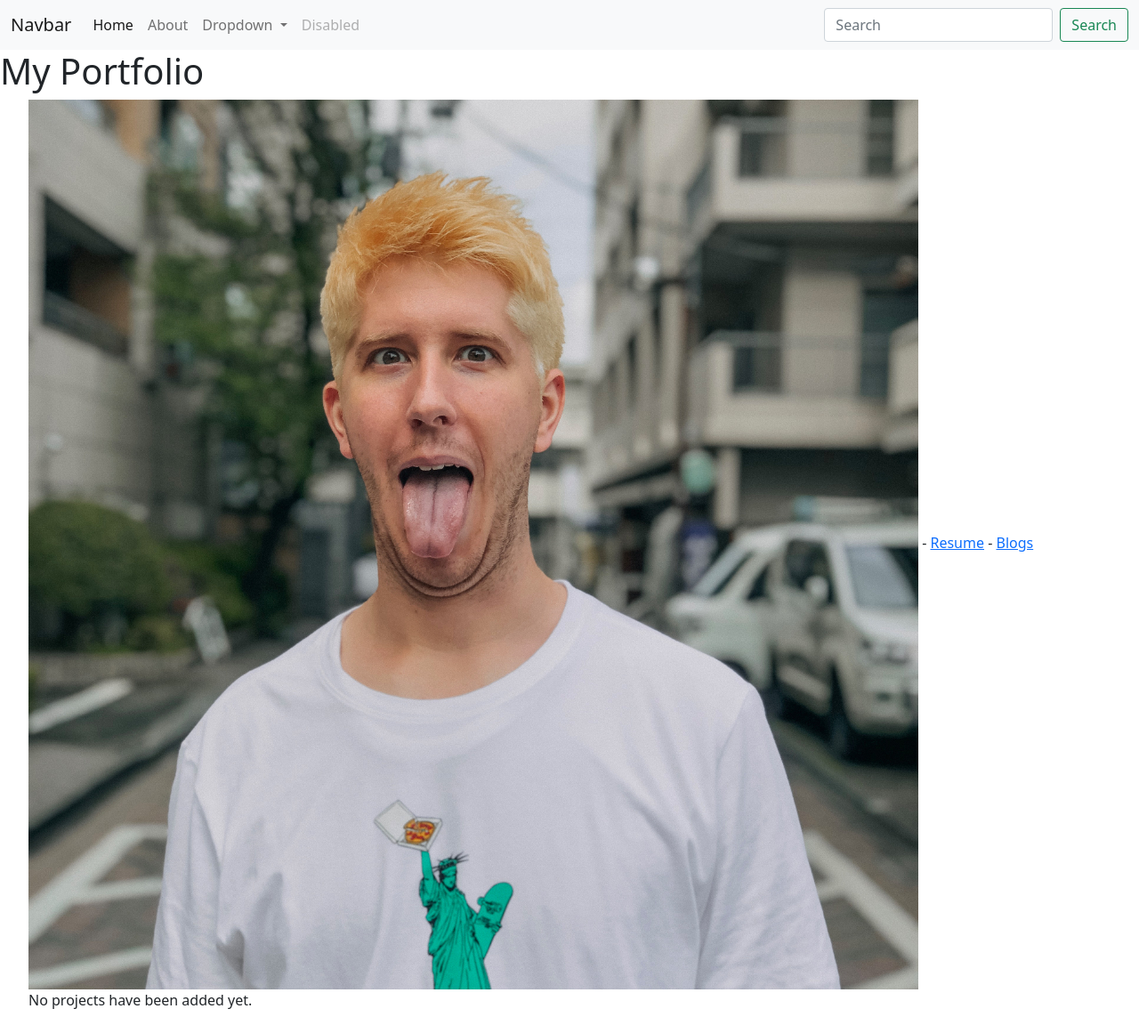
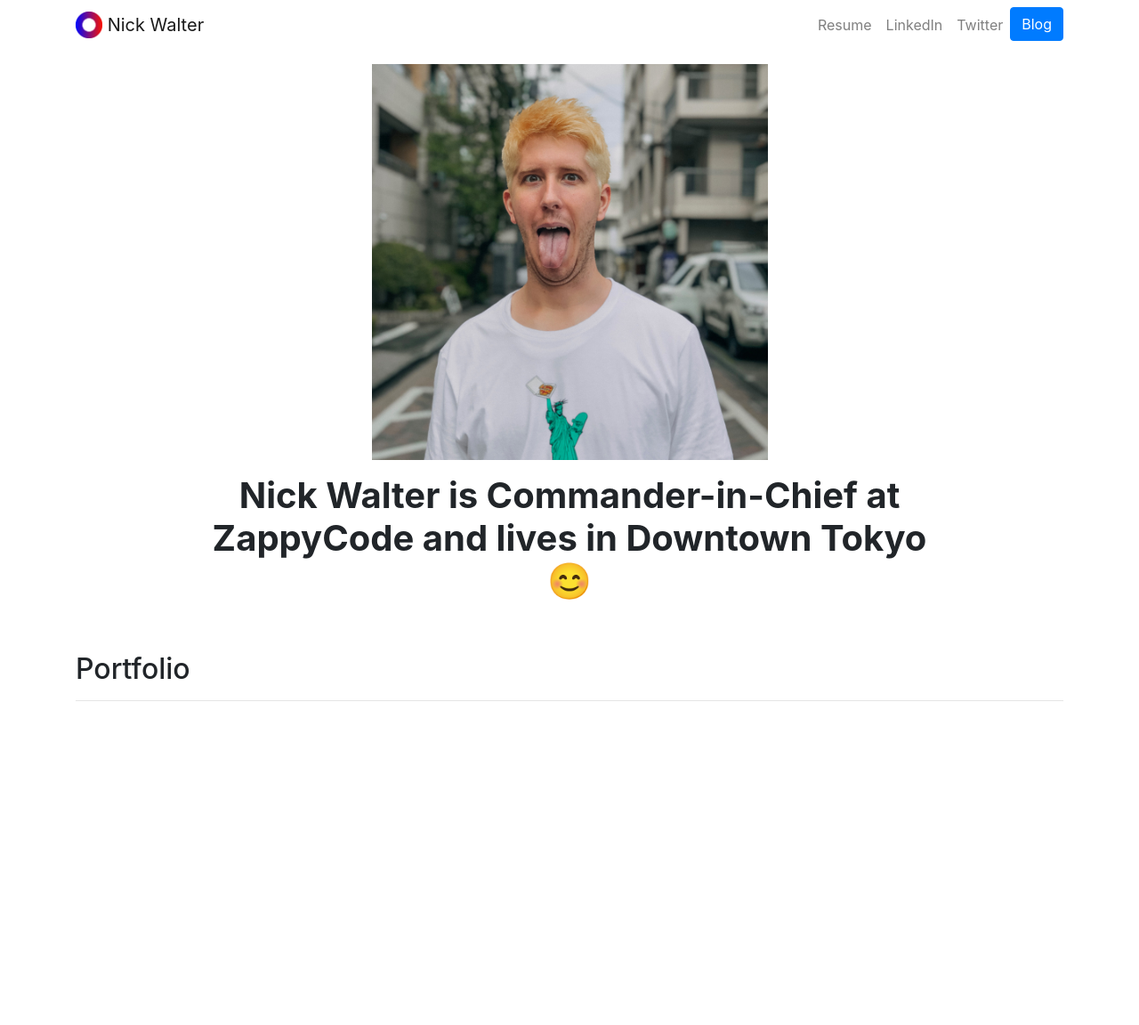
Before and after one commit to arunjebarajnadar/personal-portfolio, a Django app: page / in a window 1280 px wide. Shown: the whole page at 89% size. After the commit the page ends 788 px from the top, so only its background shows below. Run offline with Django 3.2, Linux system fonts and the light colour scheme; data that the repository does not hold is empty; some libraries are stand-ins or nearby versions.

Commit message:
Added .html files from zappycode repo

```diff
--- a/portfolio/models.py
+++ b/portfolio/models.py
@@ -1,13 +1,10 @@
 from django.db import models
 
-# Create your models here.
 class Project(models.Model):
-    """A Portfolio Project"""
     title = models.CharField(max_length=100)
     description = models.CharField(max_length=250)
-    image = models.ImageField(upload_to='portfolio/images')
+    image = models.ImageField(upload_to='portfolio/images/')
     url = models.URLField(blank=True)
 
     def __str__(self):
-        """Return a string representation of the model"""
         return self.title
--- a/portfolio/templates/portfolio/base.html
+++ b/portfolio/templates/portfolio/base.html
@@ -1,63 +1,62 @@
+{% load static %}
 <!doctype html>
 <html lang="en">
+
 <head>
   <!-- Required meta tags -->
   <meta charset="utf-8">
-    <meta name="viewport" content="width=device-width, initial-scale=1">
+  <meta name="viewport" content="width=device-width, initial-scale=1, shrink-to-fit=no">
 
   <!-- Bootstrap CSS -->
-    <link href="https://cdn.jsdelivr.net/npm/bootstrap@5.0.2/dist/css/bootstrap.min.css" rel="stylesheet" integrity="sha384-EVSTQN3/azprG1Anm3QDgpJLIm9Nao0Yz1ztcQTwFspd3yD65VohhpuuCOmLASjC" crossorigin="anonymous">
+  <link rel="stylesheet" href="https://stackpath.bootstrapcdn.com/bootstrap/4.4.1/css/bootstrap.min.css" integrity="sha384-Vkoo8x4CGsO3+Hhxv8T/Q5PaXtkKtu6ug5TOeNV6gBiFeWPGFN9MuhOf23Q9Ifjh" crossorigin="anonymous">
 
-    <title>Arun's Portfolio</title>
+  <link rel="stylesheet" href="{% static "portfolio/custom.css" %}">
+
+  <link href="https://fonts.googleapis.com/css?family=Lato&display=swap" rel="stylesheet">
+
+  <link rel="icon" type="image/png" href="{% static "portfolio/Logo.png" %}">
+
+  <title>Nick Walter</title>
 </head>
+
 <body>
-    <!--<h1>Hello, world!</h1> -->
-    <nav class="navbar navbar-expand-lg navbar-light bg-light">
-        <div class="container-fluid">
-          <a class="navbar-brand" href="#">Navbar</a>
-          <button class="navbar-toggler" type="button" data-bs-toggle="collapse" data-bs-target="#navbarSupportedContent" aria-controls="navbarSupportedContent" aria-expanded="false" aria-label="Toggle navigation">
+
+  <nav id="topNav" class="navbar navbar-expand-md navbar-light">
+    <div class="container">
+      <a class="navbar-brand" href="{% url 'portfolio:home' %}">
+        <img src="{% static "portfolio/Logo.png" %}" width="30" height="30" class="d-inline-block align-top" alt="Nick's Logo">
+        <span>Nick Walter</span>
+      </a>
+      <button class="navbar-toggler" type="button" data-toggle="collapse" data-target="#navbarNav" aria-controls="navbarNav" aria-expanded="false" aria-label="Toggle navigation">
         <span class="navbar-toggler-icon"></span>
       </button>
-          <div class="collapse navbar-collapse" id="navbarSupportedContent">
-            <ul class="navbar-nav me-auto mb-2 mb-lg-0">
+      <div class="collapse navbar-collapse text-center" id="navbarNav">
+        <ul class="navbar-nav ml-auto">
           <li class="nav-item">
-                <a class="nav-link active" aria-current="page" href="#">Home</a>
+            <a class="nav-link" href="{% static "portfolio/resume.pdf" %}">Resume</a>
           </li>
           <li class="nav-item">
-                <a class="nav-link" href="#">About</a>
-              </li>
-              <li class="nav-item dropdown">
-                <a class="nav-link dropdown-toggle" href="#" id="navbarDropdown" role="button" data-bs-toggle="dropdown" aria-expanded="false">
-                  Dropdown
-                </a>
-                <ul class="dropdown-menu" aria-labelledby="navbarDropdown">
-                  <li><a class="dropdown-item" href="#">Action</a></li>
-                  <li><a class="dropdown-item" href="#">Another action</a></li>
-                  <li><hr class="dropdown-divider"></li>
-                  <li><a class="dropdown-item" href="#">Something else here</a></li>
-                </ul>
+            <a class="nav-link" href="https://www.linkedin.com/in/nick-walter/" target="_blank">LinkedIn</a>
           </li>
           <li class="nav-item">
-                <a class="nav-link disabled" href="#" tabindex="-1" aria-disabled="true">Disabled</a>
+            <a class="nav-link" href="https://twitter.com/ZappyCode" target="_blank">Twitter</a>
+          </li>
+          <li>
+            <a role="button" href="{% url 'blog:all_blogs' %}" class="btn btn-primary">Blog</a>
           </li>
         </ul>
-            <form class="d-flex">
-              <input class="form-control me-2" type="search" placeholder="Search" aria-label="Search">
-              <button class="btn btn-outline-success" type="submit">Search</button>
-            </form>
       </div>
     </div>
   </nav>
-    {% block content %}
-    {% endblock content %}
+  <div class="container">
+    {% block content %}{% endblock %}
+  </div>
 
-    <!-- Optional JavaScript; choose one of the two! -->
+  <!-- Optional JavaScript -->
+  <!-- jQuery first, then Popper.js, then Bootstrap JS -->
+  <script src="https://code.jquery.com/jquery-3.4.1.slim.min.js" integrity="sha384-J6qa4849blE2+poT4WnyKhv5vZF5SrPo0iEjwBvKU7imGFAV0wwj1yYfoRSJoZ+n" crossorigin="anonymous"></script>
+  <script src="https://cdn.jsdelivr.net/npm/popper.js@1.16.0/dist/umd/popper.min.js" integrity="sha384-Q6E9RHvbIyZFJoft+2mJbHaEWldlvI9IOYy5n3zV9zzTtmI3UksdQRVvoxMfooAo" crossorigin="anonymous"></script>
+  <script src="https://stackpath.bootstrapcdn.com/bootstrap/4.4.1/js/bootstrap.min.js" integrity="sha384-wfSDF2E50Y2D1uUdj0O3uMBJnjuUD4Ih7YwaYd1iqfktj0Uod8GCExl3Og8ifwB6" crossorigin="anonymous"></script>
+</body>
 
-    <!-- Option 1: Bootstrap Bundle with Popper -->
-    <!--<script src="https://cdn.jsdelivr.net/npm/bootstrap@5.0.2/dist/js/bootstrap.bundle.min.js" integrity="sha384-MrcW6ZMFYlzcLA8Nl+NtUVF0sA7MsXsP1UyJoMp4YLEuNSfAP+JcXn/tWtIaxVXM" crossorigin="anonymous"></script> -->
-
-    <!-- Option 2: Separate Popper and Bootstrap JS -->
-    <script src="https://cdn.jsdelivr.net/npm/@popperjs/core@2.9.2/dist/umd/popper.min.js" integrity="sha384-IQsoLXl5PILFhosVNubq5LC7Qb9DXgDA9i+tQ8Zj3iwWAwPtgFTxbJ8NT4GN1R8p" crossorigin="anonymous"></script>
-    <script src="https://cdn.jsdelivr.net/npm/bootstrap@5.0.2/dist/js/bootstrap.min.js" integrity="sha384-cVKIPhGWiC2Al4u+LWgxfKTRIcfu0JTxR+EQDz/bgldoEyl4H0zUF0QKbrJ0EcQF" crossorigin="anonymous"></script>
-  </body>
 </html>
--- a/portfolio/templates/portfolio/home.html
+++ b/portfolio/templates/portfolio/home.html
@@ -1,25 +1,40 @@
 {% extends "portfolio/base.html" %}
 
+{% load static %}
+
 {% block content %}
-<h1>My Portfolio</h2>
 
-<ul>
-    {% load static %}
-    <img src="{% static 'portfolio/SquareBlonde.jpg' %}"> - <a href="{% static 'portfolio/resume.pdf' %}">Resume</a> - <a href="{% url 'blog:all_blogs' %}">Blogs</a>
+<div class="row justify-content-center my-3">
+  <div class="col-5">
+    <img src="{% static 'portfolio/SquareBlonde.jpg' %}" class="img-fluid">
+  </div>
+</div>
 
-    {% for project in projects %}
-        <h2>{{ project.title }}</h2>
-        <P>{{ project.description }}</P>
-        <P>
-            <img src="{{ project.image.url }}">
-        </P>
-        <P>
-            {% if project.url %}
-                <a href="{{ project.url }}">Link</a>
-            {% endif %}
-        </P>
-    {% empty %}
-        <P>No projects have been added yet.</P>
-    {% endfor %}
-</ul>
-{% endblock content %}
+<div class="row justify-content-center mb-3">
+  <div class="col-md-9 text-center">
+    <h1 id="hometext" class="font-weight-bold">Nick Walter is Commander-in-Chief at ZappyCode and lives in Downtown Tokyo 😊</h1>
+  </div>
+</div>
+
+<h2 class="mt-5">Portfolio</h2>
+<hr>
+<div class="row">
+  {% for project in projects %}
+  <div class="col-lg-4 col-md-6">
+
+    {% if project.url %}
+    <a href="{{ project.url }}">
+      <img src="{{ project.image.url }}" class="img-fluid mb-2">
+    </a>
+    {% else %}
+
+    <img src="{{ project.image.url }}" class="img-fluid mb-2">
+    {% endif %}
+    <h3>{{ project.title }}</h3>
+    <p>{{ project.description }}</p>
+
+  </div>
+  {% endfor %}
+</div>
+
+{% endblock %}
--- a/portfolio/views.py
+++ b/portfolio/views.py
@@ -1,10 +1,6 @@
 from django.shortcuts import render
-
 from .models import Project
 
-# Create your views here.
 def home(request):
-    """Home page for Portfolio app"""
     projects = Project.objects.all()
-    context = {'projects': projects}
-    return render(request, 'portfolio/home.html', context)
+    return render(request, 'portfolio/home.html', {'projects':projects})
```
Also changed, not shown: blog/templates/blog/all_blogs.html (+17 -20 lines), blog/templates/blog/detail.html (+10 -4 lines). Lines whose indentation alone changed are shown as unchanged.
